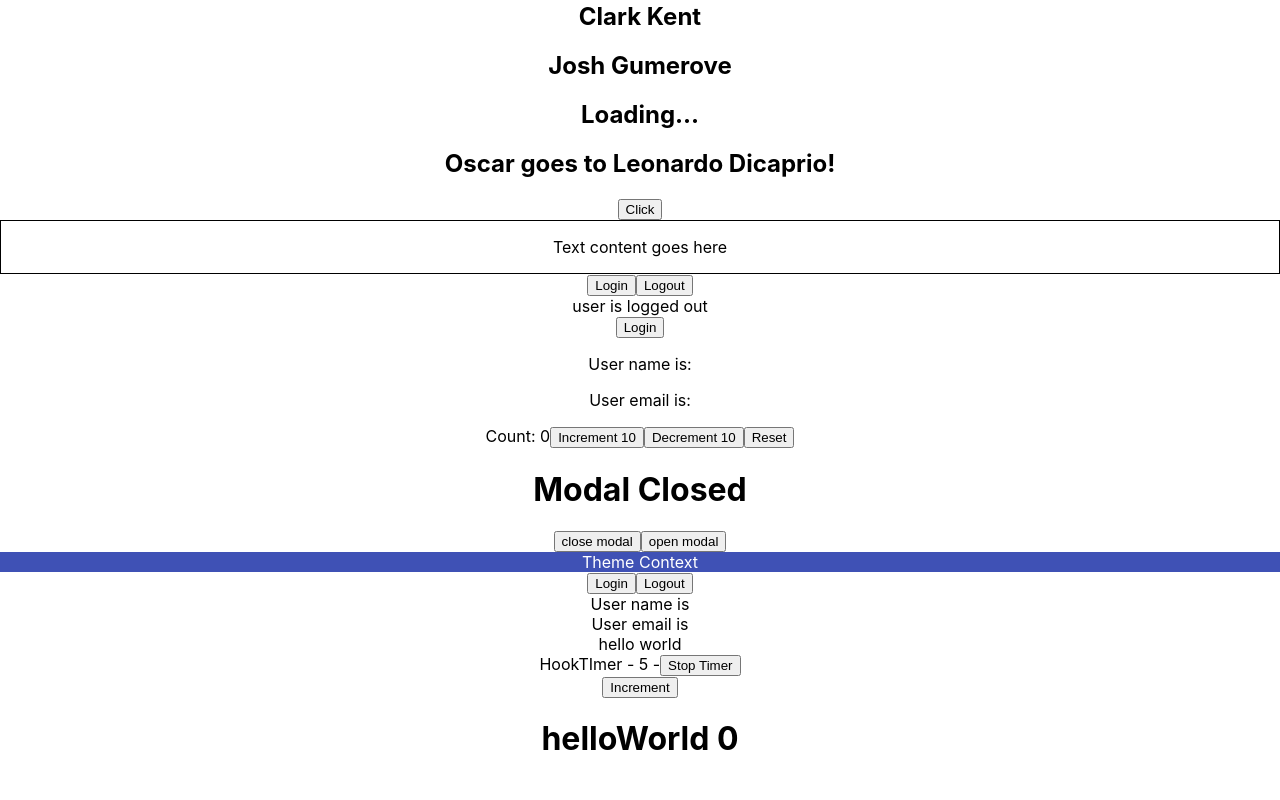
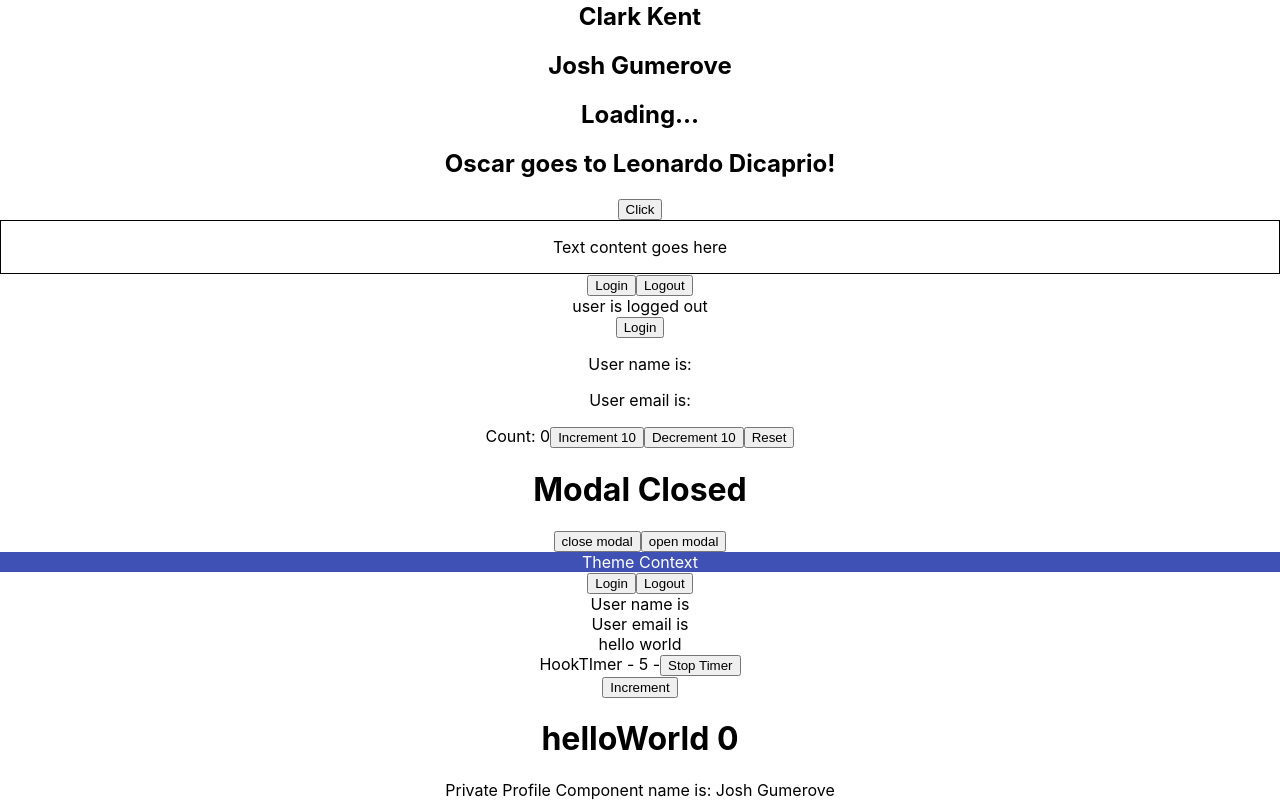
Before and after one commit to joshgumerove/react-typescript-demo, a React (Create React App) app: page / in a window 1280 px wide. Shown: the part 246-1046 px from the top of the page. Built offline with nearby package versions, Linux system fonts and the light colour scheme.

Commit message:
react component prop

```diff
--- a/src/App.tsx
+++ b/src/App.tsx
@@ -20,6 +20,8 @@ import { UserContextProvider } from "./components/context/UserContext";
 import { DomRef } from "./components/ref/DomRef";
 import { MutableRef } from "./components/ref/MutableRef";
 import { Counter as ClassCounter } from "./components/class/Counter";
+import { Profile } from "./components/auth/Profile";
+import { Private } from "./components/auth/Private";
 
 function App() {
   const [value, setValue] = useState<string>("");
@@ -59,10 +61,11 @@ function App() {
       <div>hello world</div>
       <MutableRef />
       <ClassCounter message="helloWorld" />
+      <Private isLoggedIn={true} component={Profile} />
     </div>
   );
 }
 
-// on lesson 17: https://www.youtube.com/watch?v=JOhIMtMxjpU&list=PLC3y8-rFHvwi1AXijGTKM0BKtHzVC-LSK&index=17
+// on lesson 18: https://www.youtube.com/watch?v=qvdnTfyv7y8&list=PLC3y8-rFHvwi1AXijGTKM0BKtHzVC-LSK&index=18
 
 export default App;
--- /dev/null
+++ b/src/components/auth/Login.tsx
@@ -0,0 +1,7 @@
+import React from "react";
+
+const Login = () => {
+  return <div>Please login to continue</div>;
+};
+
+export { Login };
--- /dev/null
+++ b/src/components/auth/Private.tsx
@@ -0,0 +1,13 @@
+import React, { FC } from "react";
+import { PrivateProps } from "./Types";
+import { Login } from "./Login";
+
+const Private: FC<PrivateProps> = ({ isLoggedIn, component: Component }) => {
+  if (isLoggedIn) {
+    return <Component name="Josh Gumerove" />;
+  } else {
+    return <Login />;
+  }
+};
+
+export { Private };
--- /dev/null
+++ b/src/components/auth/Profile.tsx
@@ -0,0 +1,8 @@
+import React, { FC } from "react";
+import { ProfileProps } from "./Types";
+
+const Profile: FC<ProfileProps> = ({ name }) => {
+  return <div>Private Profile Component name is: {name}</div>;
+};
+
+export { Profile };
--- /dev/null
+++ b/src/components/auth/Types.ts
@@ -0,0 +1,12 @@
+import React from "react";
+
+interface PrivateProps {
+  isLoggedIn: boolean;
+  component: React.ComponentType<ProfileProps>;
+}
+
+interface ProfileProps {
+  name: string;
+}
+
+export type { PrivateProps, ProfileProps };
```
